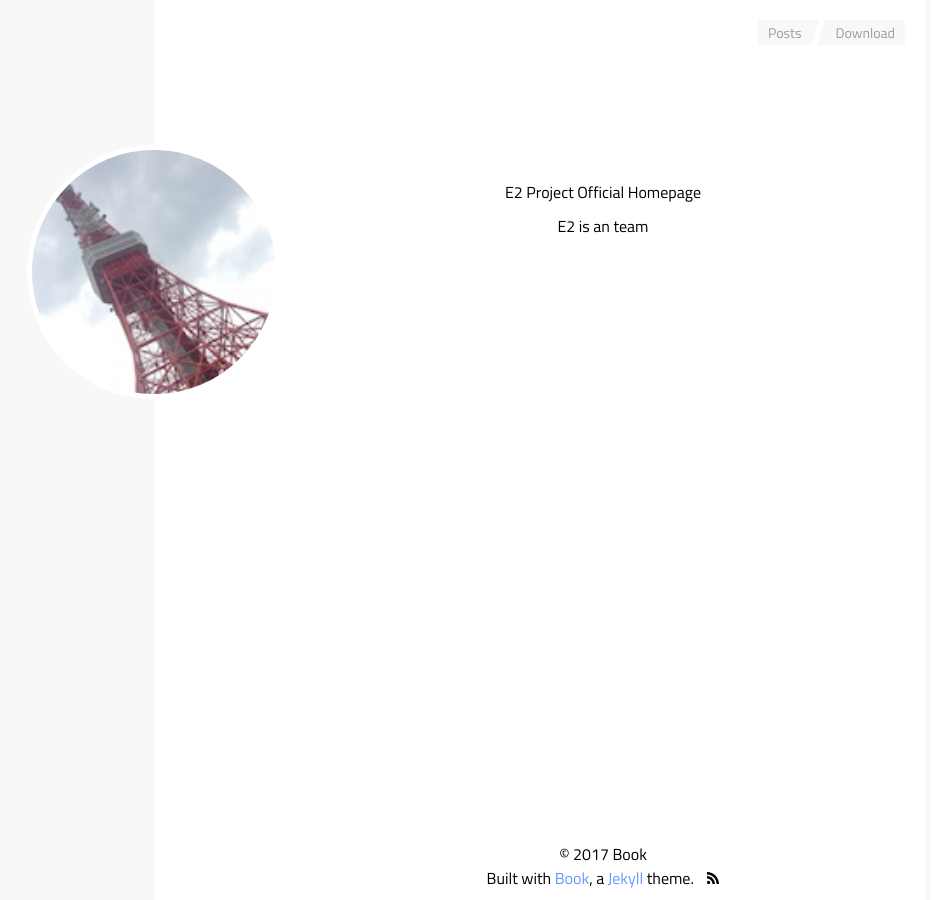
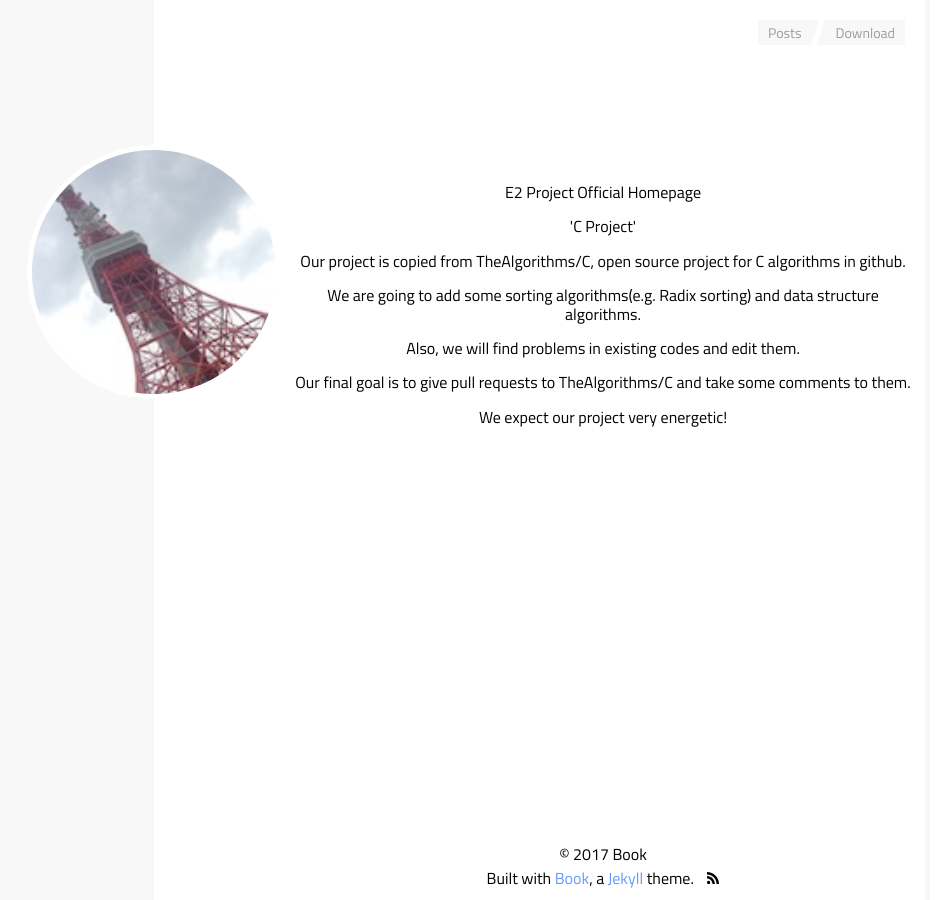
Before and after one commit to 19-1-skku-oss/2019-1-OSS-E2, a Jekyll site: the page built from index.html, in a window 1280 px wide. Shown: the whole page, without its empty margins (222-1163 px from the left). Built offline with Jekyll 4.4.1, drawn with Linux system fonts in a browser that asks for light colours.

Commit message:
Update index.html

```diff
--- a/index.html
+++ b/index.html
@@ -4,6 +4,14 @@ layout: page
 
 <section class="homepage">
   <p>E2 Project Official Homepage</p>
+  <p>'C Project'</p>
   <p> </p>
-  <p>E2 is an team </p>
+  <p>Our project is copied from TheAlgorithms/C, open source project for C algorithms in github.</p>
+  <p>We are going to add some sorting algorithms(e.g. Radix sorting) and data structure algorithms.</p>
+  <p>Also, we will find problems in existing codes and edit them.</p>
+  <p>Our final goal is to give pull requests to TheAlgorithms/C and take some comments to them.</p>
+  <p>We expect our project very energetic!</p>
+
+  <p></p>
+  <p></p>
 </section>
```
